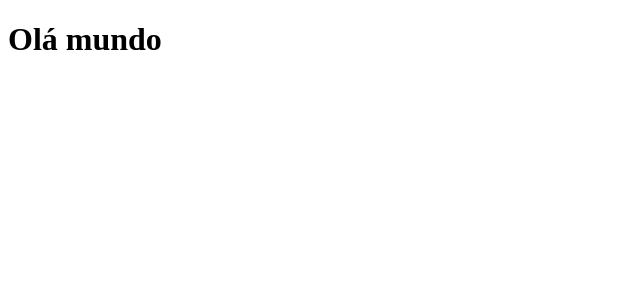
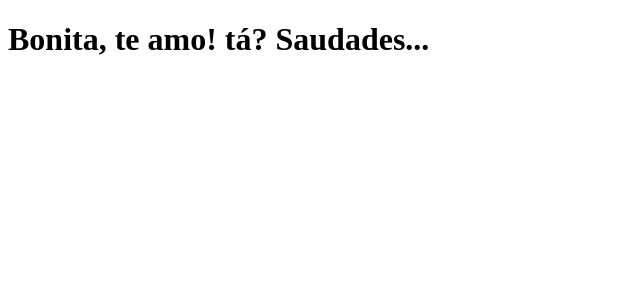
Before and after one commit to vjjordao/clone-tabnews, a Next.js app: page / in a window 1280 px wide. Shown: the top 300 px of the page, without its empty margins (0-640 px from the left). Built offline with nearby package versions, Linux system fonts and the light colour scheme.

Commit message:
Alteração da frase

```diff
--- a/pages/index.js
+++ b/pages/index.js
@@ -1,5 +1,5 @@
 function Home(){
-    return <h1>Olá mundo</h1>
+    return <h1>Bonita, te amo! tá? Saudades...</h1>
 }
 
 export default Home;
```
